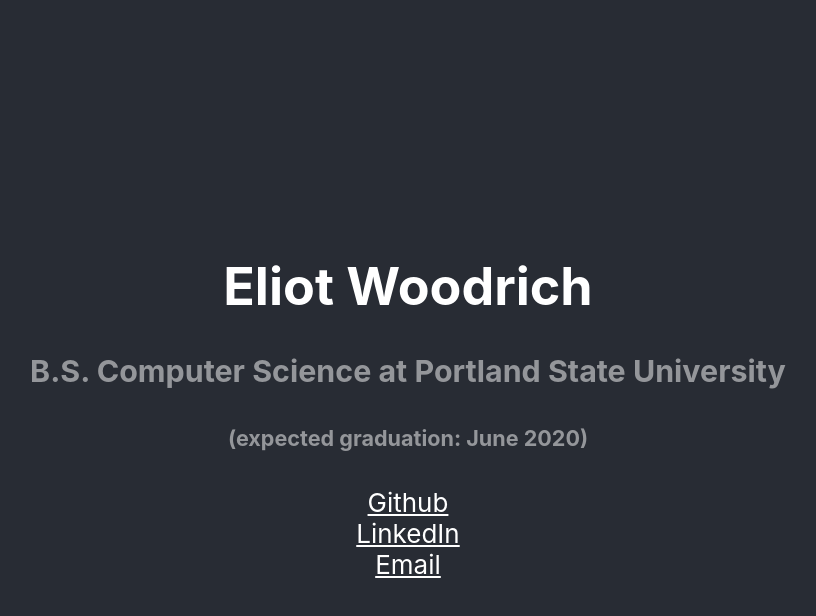
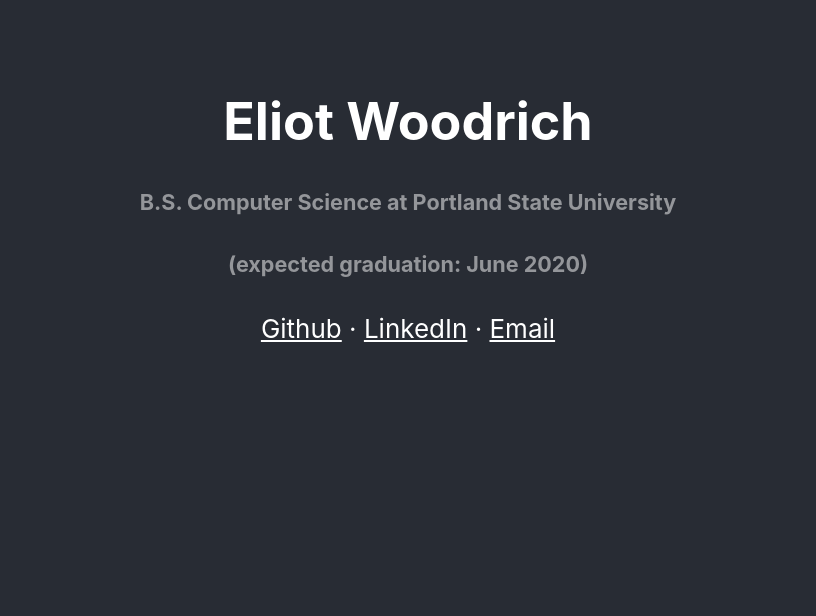
Before and after one commit to ekwoodrich/ekwoodrich.com, a React (Create React App) app: page / in a window 1280 px wide. Shown: the top 616 px of the page, without its empty margins (232-1048 px from the left). Built offline with nearby package versions, Linux system fonts and the light colour scheme.

Commit message:
Restyled landing page.

```diff
--- a/src/App.css
+++ b/src/App.css
@@ -8,11 +8,12 @@
 
 body {
   background-color: #282c34;
-  min-height: 100vh;
+  min-height: 50vh;
   display: flex;
   flex-direction: column;
   align-items: center;
   justify-content: center;
+  text-align: center;
   font-size: calc(10px + 2vmin);
   color: white;
 }
--- a/src/App.js
+++ b/src/App.js
@@ -3,13 +3,13 @@
 
 function App() {
   return (
-    <div className="App">
+    <div className="">
       <h1>Eliot Woodrich</h1>
-      <h3>B.S. Computer Science at Portland State University</h3>
+      <h5>B.S. Computer Science at Portland State University</h5>
       <h5>(expected graduation: June 2020)</h5>
-      <a href="https://github.com/ekwoodrich">Github</a> <br />
+      <a href="https://github.com/ekwoodrich">Github</a> &#183;&nbsp;
       <a href="https://www.linkedin.com/in/eliot-woodrich-a83459bb">LinkedIn</a>
-      <br />
+      &nbsp;&#183;&nbsp;
       <a href="mailto:eliot@woodrich.com">Email</a>
     </div>
   );
```
Also changed, not shown: src/components/ProjectItem.js (added, +9 -0 lines).
